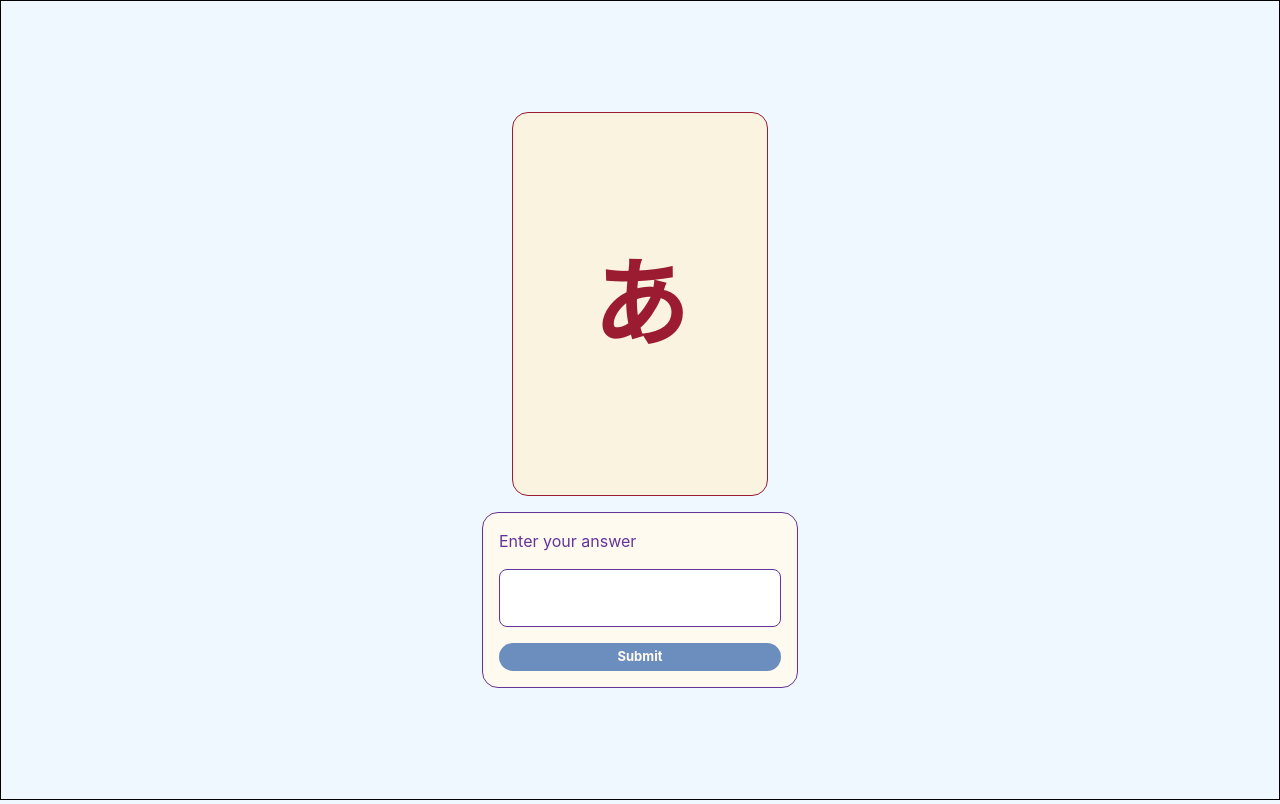
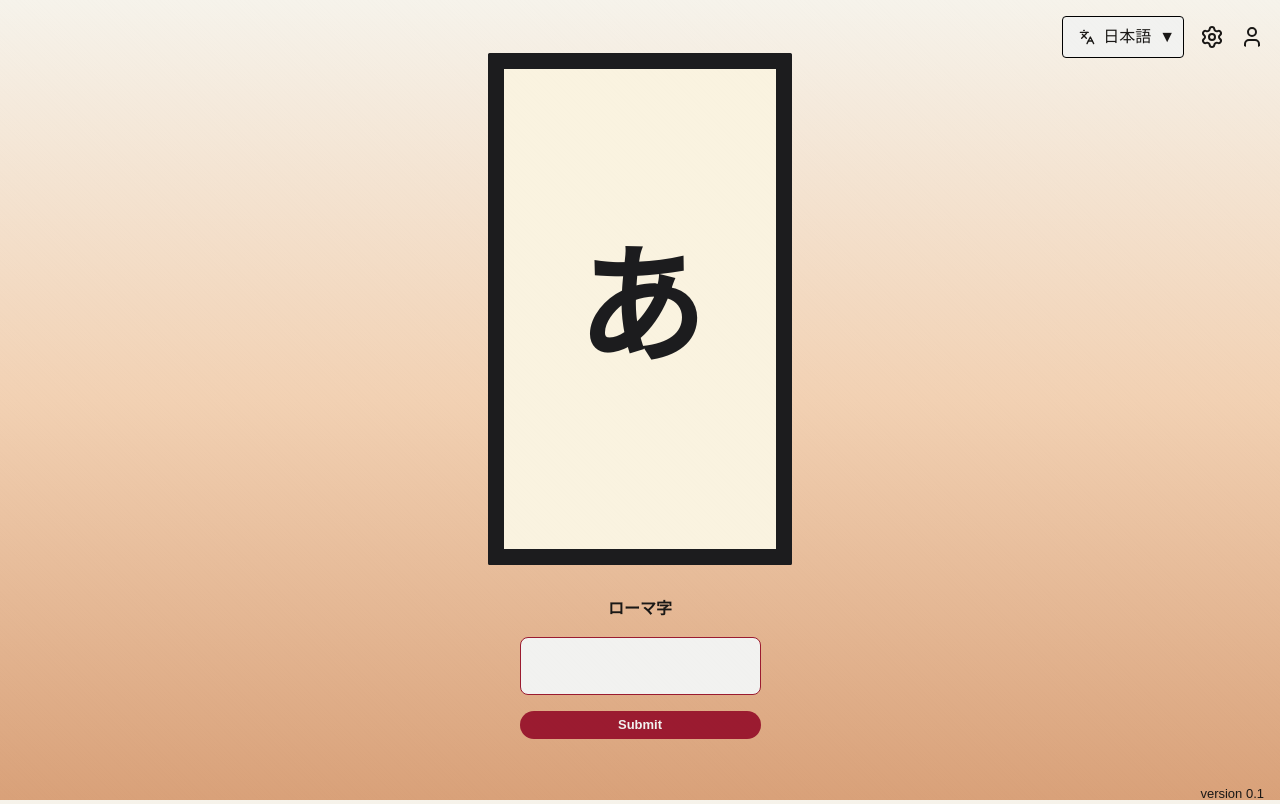
Before and after one commit to vicriver/flashcard, a React (Vite) app: page / in a window 1280 px wide. Built offline with nearby package versions, Linux system fonts and the light colour scheme.

Commit message:
improved styles

```diff
--- a/package.json
+++ b/package.json
@@ -12,6 +12,9 @@
   "dependencies": {
     "@base-ui/react": "^1.2.0",
     "@tailwindcss/vite": "^4.2.1",
+    "clsx": "^2.1.1",
+    "lucide-react": "^0.575.0",
+    "motion": "^12.34.3",
     "react": "^19.2.0",
     "react-dom": "^19.2.0",
     "tailwindcss": "^4.2.1"
--- /dev/null
+++ b/src/assets/utils/constants.ts
@@ -0,0 +1,18 @@
+import type { LanguageProps } from "./types";
+
+export const iconSize = 16;
+
+export const languages: LanguageProps[] = [
+    {
+        id: 0,
+        endpoint: 'cn',
+        label: 'Chinese',
+        native: '中文',
+    },
+    {
+        id: 1,
+        endpoint: 'jp',
+        label: 'Japanese',
+        native: '日本語',
+    }
+]
--- /dev/null
+++ b/src/assets/utils/types.ts
@@ -0,0 +1,6 @@
+export type LanguageProps  = {
+    id: number
+    endpoint: string
+    label: string
+    native: string
+}
--- a/src/components/Card.tsx
+++ b/src/components/Card.tsx
@@ -3,7 +3,7 @@ import styles from  '../styles/Card.module.css'
 export default function Card() {
     return (
         <div>
-            <div className={styles.card}>
+            <div className={`${styles.card} ${styles.hanafuda}`}>
                 <div>
                     あ
                 </div>
--- a/src/components/Input.tsx
+++ b/src/components/Input.tsx
@@ -4,7 +4,7 @@ import styles from  '../styles/Input.module.css'
 export default function InputField() {
     return (
         <Field.Root className={styles.input}>
-            <Field.Label>Enter your answer</Field.Label>
+            <Field.Label className={'text-center font-extrabold'}>ローマ字</Field.Label>
             <Field.Control />
             <Button>Submit</Button>
         </Field.Root>
--- a/src/global.css
+++ b/src/global.css
@@ -1,16 +1,49 @@
 @import "tailwindcss";
+@import url('https://fonts.googleapis.com/css2?family=Kosugi+Maru&display=swap');
 
 
 :root {
-    --main-colour: #6C8EBF; /* fuji blue */
-    --main-white: #F2EFE4; /* shironeri */
+    --main-colour: #1C1C1E; /* fuji blue */
+    --main-white: #F2F2F0; /* shironeri */
     --main-red: #9B1B30; /* urushi red */
     --main-neutral: #FAF3E0; /* cream */
 }
 
 body {
-    background-color: aliceblue;
-    color: rebeccapurple;
+    background: linear-gradient(
+        180deg,
+        #F6F3EB 0%,
+        #F2D1B3 50%,
+        #D9A179 100%
+    );
+    color: #1A1816;
+    font-family: 'Kosugi Maru', sans-serif;
+}
+
+#top {
+    height: 3vh;
+}
+
+#top > div {
+    display: flex;
+    gap: 1rem;
+    justify-content: right;
+    align-items: center;
+    /* border: 1px solid red; */
+    padding: 1rem;
+    user-select: none;
+}
+
+#top > div > .nav-item {
+    border-radius: 1rem;
+    color: #1A1816;
+    transition-duration: 100ms;
+}
+
+#top > div > .nav-item:hover {
+    background-color: #1A1816;
+    color: white;
+    cursor: pointer;
 }
 
 
@@ -19,8 +52,14 @@ body {
     flex-direction: column;
     justify-content: center;
     margin: auto;
-    border: 1px solid black;
     align-items: center;
-    height: 100vh;
+    height: 95vh;
     gap: 1rem;
 }
+
+#bottom {
+    text-align: right;
+    margin-right: 1rem;
+    font-size: small;
+    height: 2vh;
+}
--- a/src/main/Main.tsx
+++ b/src/main/Main.tsx
@@ -1,12 +1,17 @@
 import Card from "../components/Card";
 import InputField from "../components/Input";
+import Top from "../nav/Top";
 
 export default function Main() {
     return (
         <div>
+            <Top />
             <div id="main">
-            <Card />
-            <InputField />
+                <Card />
+                <InputField />
+            </div>
+            <div id="bottom">
+                version 0.1
             </div>
         </div>
     )
--- /dev/null
+++ b/src/nav/Languages.tsx
@@ -0,0 +1,30 @@
+import { LanguagesIcon } from "lucide-react";
+import { iconSize, languages } from "../assets/utils/constants";
+import type { LanguageProps } from "../assets/utils/types";
+import { Select } from "@base-ui/react";
+
+export default function Languages() {
+    return (
+        <Select.Root>
+            <Select.Trigger className="flex items-center gap-2 border border-black p-2 rounded bg-[var(--main-white)] hover:opacity-60">
+                <Select.Value />
+                <LanguagesIcon size={iconSize} />
+                {languages.find((language : LanguageProps) => language.endpoint === 'jp' )?.native}
+                <Select.Icon />
+            </Select.Trigger>
+            <Select.Portal>
+                <Select.Positioner>
+                    <Select.Popup>
+                        {languages.map((language : LanguageProps) => {
+                            return (
+                                <Select.Item value={language.endpoint} key={language.id}>
+                                    {language.native}
+                                </Select.Item>
+                            )
+                        })}
+                    </Select.Popup>
+                </Select.Positioner>
+            </Select.Portal>
+        </Select.Root>
+    )
+}
--- /dev/null
+++ b/src/nav/Top.tsx
@@ -0,0 +1,14 @@
+import { SettingsIcon, UserIcon } from "lucide-react";
+import Languages from "./Languages";
+
+export default function Top() {
+  return (
+    <div id="top">
+      <div>
+        <Languages />
+        <SettingsIcon className="nav-item" />
+        <UserIcon className="nav-item" />
+      </div>
+    </div>
+  )
+}
--- a/src/styles/Card.module.css
+++ b/src/styles/Card.module.css
@@ -2,10 +2,10 @@
     background-color: var(--main-neutral);
     border: .1rem solid var(--main-red);
     font-weight: bold;
-    font-size: 6rem;
-    border-radius: 1rem;
-    aspect-ratio: 2/3;
-    height: 24rem;
+    font-size: 8rem;
+    border-radius: .25rem;
+    aspect-ratio: 21/34;
+    height: 32rem;
     user-select: none;
 
     display: flex;
@@ -13,8 +13,33 @@
     justify-content: center;
 }
 
+.card::before {
+  content: "";
+  position: absolute;
+  inset: 0;
+  background:
+    repeating-linear-gradient(
+      45deg,
+      rgba(0,0,0,0.02),
+      rgba(0,0,0,0.02) 1px,
+      transparent 1px,
+      transparent 3px
+    );
+  opacity: 0.3;
+  pointer-events: none;
+}
+
+
+.hanafuda {
+  aspect-ratio: 32 / 54;
+  border-radius: .1rem;
+  border-color: #1C1C1E;
+  border-width : 1rem;
+  color: #1C1C1E;
+}
+
 .card > div {
-    color: var(--main-red);
+    user-select: none;
 }
 
 /* .card > div {
--- a/src/styles/Input.module.css
+++ b/src/styles/Input.module.css
@@ -1,6 +1,6 @@
 .input {
-    background-color: floralwhite;
-    border: 1px solid rebeccapurple;
+    /* background-color: floralwhite; */
+    /* border: 1px solid rebeccapurple; */
     display: flex;
     flex-direction: column;
     padding: 1rem;
@@ -10,20 +10,25 @@
 }
 
 .input > input {
-    background-color: white;
-    border: 1px solid rebeccapurple;
+    background-color: var(--main-white);
+    border: .1rem solid var(--main-red);
     border-radius: .5rem;
     padding: 1rem;
     text-align: center;
 }
 
 .input > button {
-    background-color: var(--main-colour);
+    background-color: var(--main-red);
     border-radius: 1rem;
-    color: floralwhite;
+    color: var(--main-white);
     font-weight: bold;
     font-size: small;
     padding-top: .25rem;
     padding-bottom: .25rem;
     user-select: none;
+    transition-duration: 100ms;
 }
+
+.input > button:hover {
+    opacity: 60%;
+}
```
Also changed, not shown: 1 other file (tests, documents, lock files or other folders).
